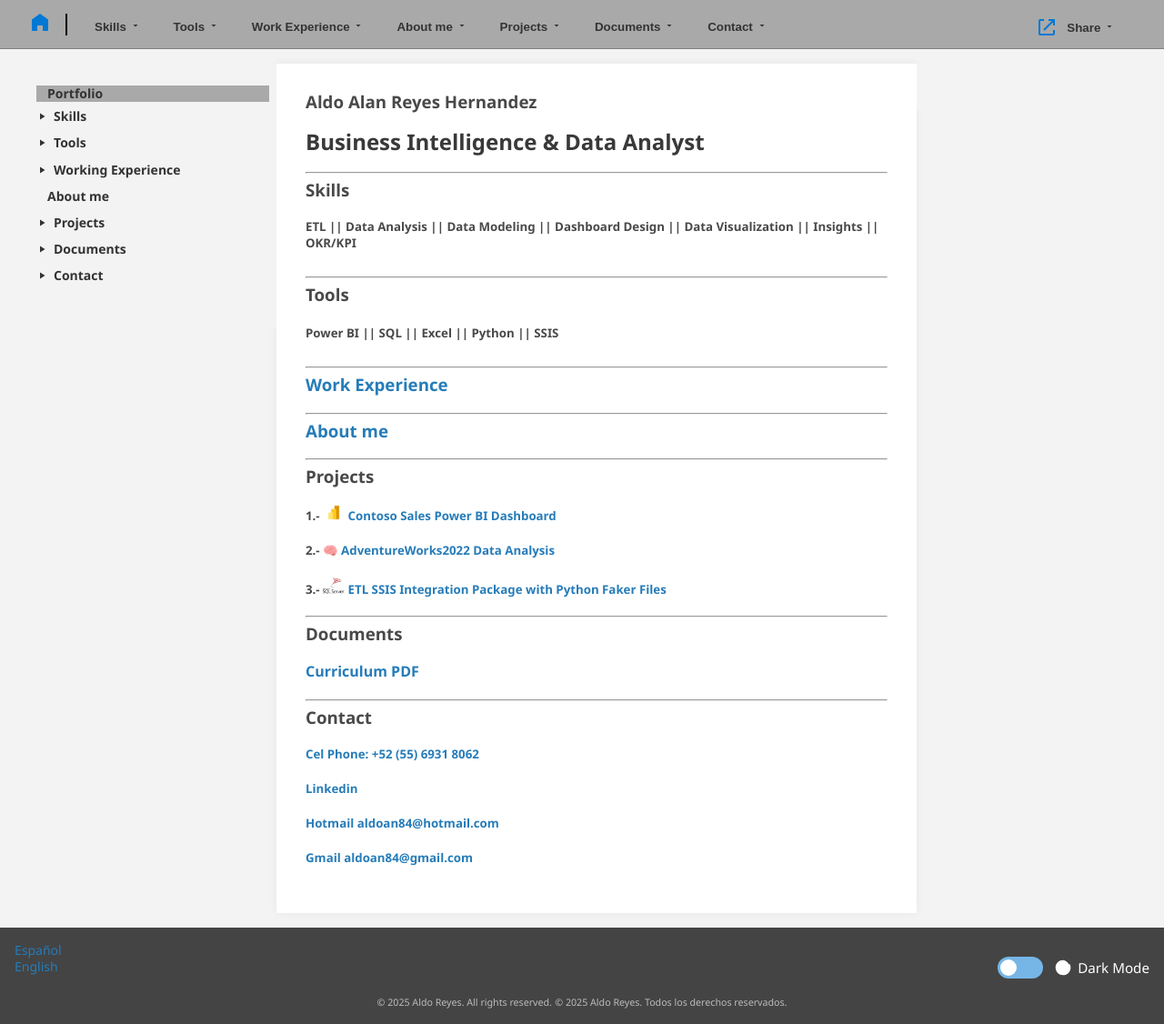
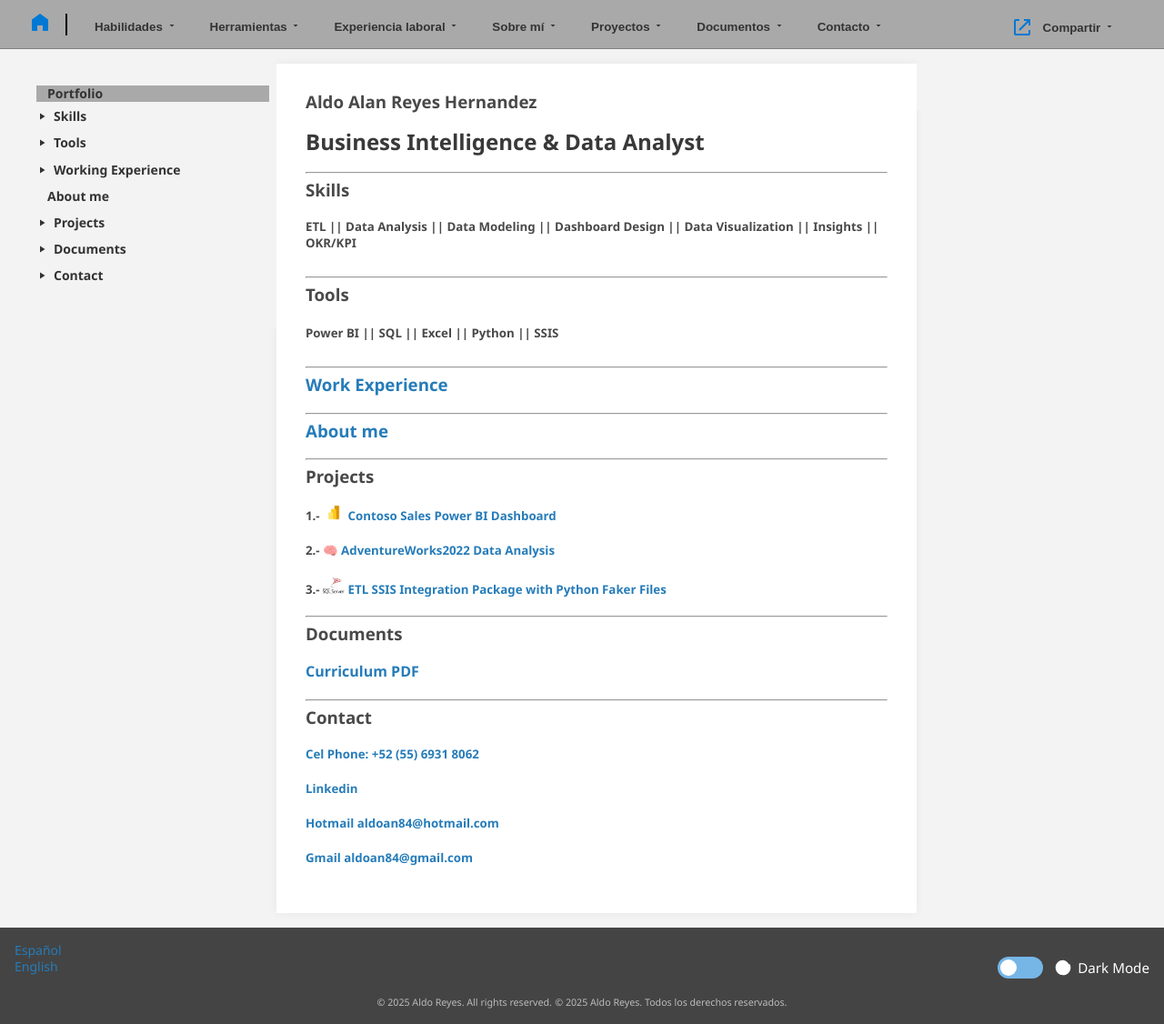
Before and after one commit to AldoReyes84/AldoReyes.github.io, a Jekyll site: the page built from README.md, in a window 1280 px wide and 1126 px high. Shown: the whole window at 91% size. Built offline with Jekyll 4.4.1, drawn with Linux system fonts in a browser that asks for light colours; our own code applies the rules of GitHub Pages for plain Markdown files; part of the change alters nothing that is shown.

```diff
--- a/_includes/header.html
+++ b/_includes/header.html
@@ -1,4 +1,4 @@
-{% assign lang = page.lang | default: 'en' %}
+{% assign lang = page.lang | default: 'es' %}
 
 
 
```
